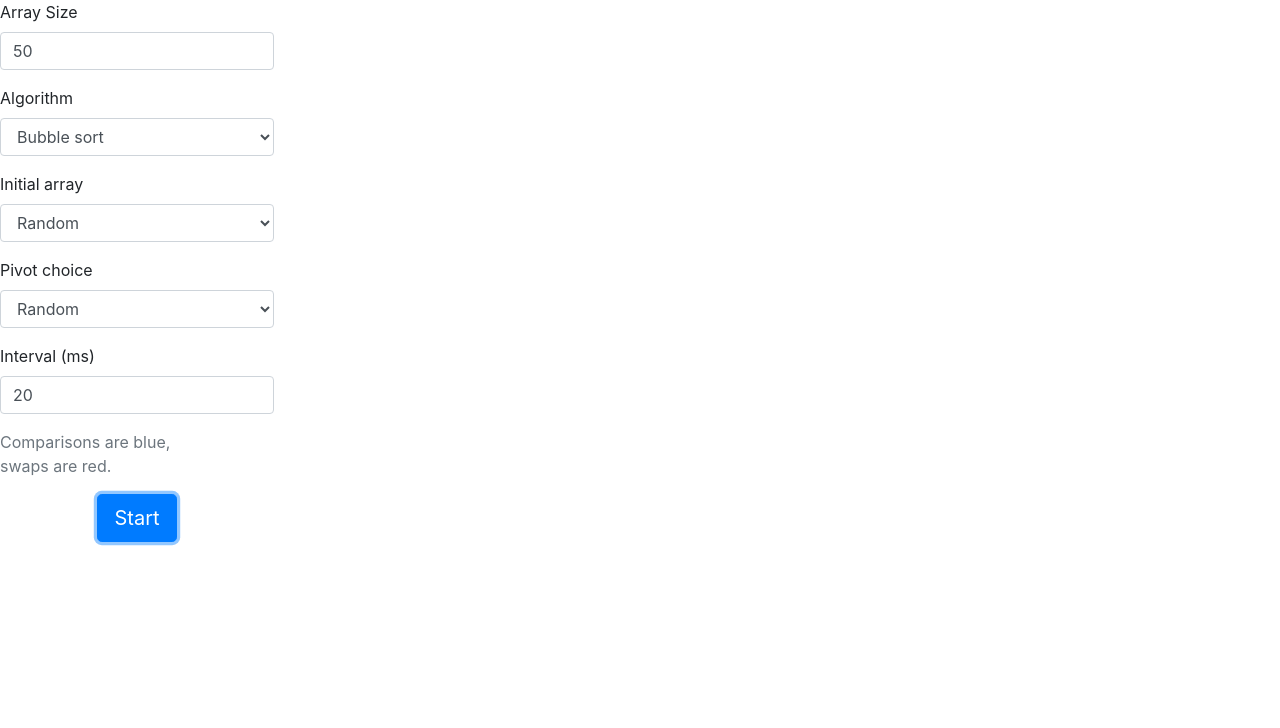
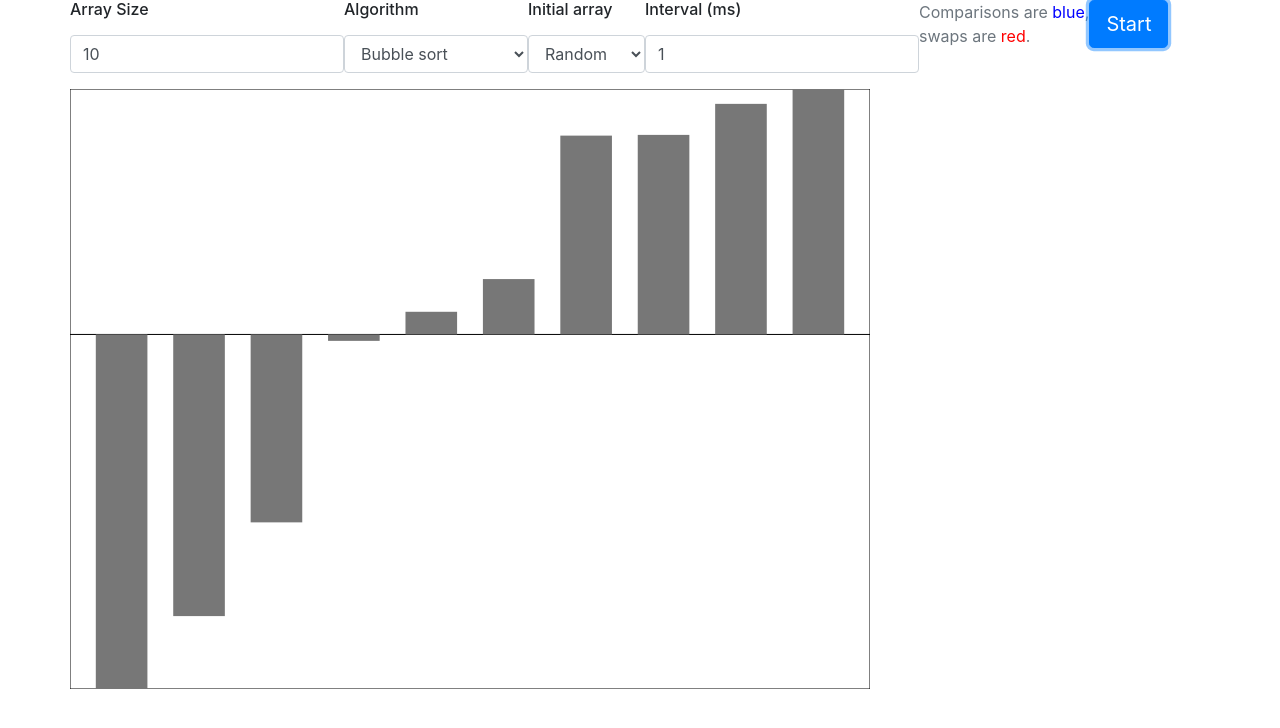
Before and after one commit to raylee247/visuals, a plain HTML site: page index.html in a window 1280 px wide. Both pictures are taken after a click on the button "Start". Drawn offline with Linux system fonts and the light colour scheme; files whose address does not match are found by name.

Commit message:
Sorting algos added
Added blubblesort, selectionsort, insertionsort, quicksort
changed page layout

```diff
--- a/index.html
+++ b/index.html
@@ -7,56 +7,43 @@
     <link href='css/lib/bootstrap.min.css' rel='stylesheet'>
   </head>
   <body>
-    <div class='container-fluid'>
+    <div class='container'>
       <div class='row'>
-        <div class='col-xs-3'>
           <div class='form-group'>
-            <label for='#array-size'>Array Size</label>
-            <input id='array-size' class='form-control' type='number' value="50"/>
+            <h6><label for='#array-size'>Array Size</label></h6>
+            <input id='array-size' class='form-control' type='number' value="10"/>
           </div>
           <div class='form-group'>
-            <label for='#algo-select'>Algorithm</label>
+            <h6><label for='#algo-select'>Algorithm</label></h6>
             <select class='form-control' id='algo-select'>
               <option value='bubblesort'>Bubble sort</option>
               <option value='selectionsort'>Selection sort</option>
               <option value='insertionsort'>Insertion sort</option>
-              <option value='cocktail_sort'>Cocktail sort</option>
               <option value='quicksort'>Quicksort</option>
-              <option value='heapsort'>Heapsort</option>
-              <option value='mergesort'>Merge sort</option>
+              <option value='heapsort'>TODO: Heapsort</option>
+              <option value='mergesort'>TODO: Merge sort</option>
             </select>
           </div>
           <div class='form-group'>
-            <label for='#init-select'>Initial array</label>
+            <h6><label for='#init-select'>Initial array</label></h6>
             <select class='form-control' id='init-select'>
               <option value='random'>Random</option>
               <option value='sorted'>Sorted</option>
               <option value='reversed'>Reversed</option>
             </select>
           </div>
-          <div class='form-group' id='pivot-select-div'>
-            <label for='#pivot-select'>Pivot choice</label>
-            <select class='form-control' id='pivot-select'>
-              <option value='random'>Random</option>
-              <option value='first'>First</option>
-              <option value='middle'>Middle</option>
-              <option value='last'>Last</option>
-              <option value='median3'>Median of 3</option>
-            </select>
-          </div>
           <div class='form-group'>
-            <label for='#interval'>Interval (ms)</label>
-            <input id='interval' class='form-control' type='number' value="20"/>
+            <h6><label for='#interval'>Interval (ms)</label></h6>
+            <input id='interval' class='form-control' type='number' value="1"/>
           </div>
           <p class='text-muted'>
-            Comparisons are <span class='compare'>blue</span>,
+            Comparisons are <span class='compare'> <font color="blue">blue</font></span>,
             <br>
-            swaps are <span class='swap'>red</span>.
+            swaps are <span class='swap'><font color="red">red</font></span>.
           </p>
           <div class='text-center'>
             <button class='btn btn-lg btn-primary' id='start-btn'>Start</button>
           </div>
-        </div>
         <div class='col-xs-9' id='canvas-div'>
           <canvas width="800px" height="600px" id="main-canvas">
         </div>
@@ -66,34 +53,17 @@
       $(function() {
         var aa = null;
 
-        // Make the canvas fit the available space
-        var resize_canvas = function() {
-          $('#main-canvas').width($('#canvas-div').width());
-        }
-        resize_canvas();
-        $(window).resize(resize_canvas);
-
-        // Disable / enable the pivot select as needed
-        var update_pivot_select = function() {
-          var algo = $('#algo-select').val();
-          var pivot_algo = sorting.is_pivot_algo(algo);
-          $('#pivot-select').prop('disabled', !pivot_algo);
-          $('#pivot-select-div').toggleClass('hidden', !pivot_algo);
-        }
-        update_pivot_select();
-        $('#algo-select').change(update_pivot_select);
-
         $('#start-btn').click(function() {
           if (aa !== null) aa.cancel();
 
           var n = parseInt($('#array-size').val());
           var interval = parseInt($('#interval').val());
           var algo = $('#algo-select').val();
-          var pivot_type = $('#pivot-select').val();
-          var sort_fn = sorting.get_sort_fn(algo, pivot_type);
+          var sort_fn = sorting.get_sort_fn(algo);
 
           var ary = [];
           for (var i = 0; i < n; i++) {
+            //sort both negative and positive values (-0.5 to 0.5)
             ary.push(Math.random() - 0.5);
           }
           var init = $('#init-select').val();
--- a/js/sorting.js
+++ b/js/sorting.js
@@ -0,0 +1,288 @@
+var sorting = (function() {
+
+  var DEFAULT_COLOR = '#777';
+  var COMPARE_COLOR = '#00f';
+  var SWAP_COLOR = '#f00';
+
+ //CREDIT for draw array, http://cs.stanford.edu/people/jcjohns/sorting.js/
+ //removed features from animated array to practice sorting types
+  function draw_array(canvas, ary, colors) {
+    /*
+     * Draw an array on a canvas.
+     *
+     * Inputs:
+     * - canvas: a DOM canvas object
+     * - ary: An array of numbers to draw
+     * - colors: An array of the same length as ary, whose ith element
+     *   is a string giving the color for the ith element of ary
+     */
+    var width_ratio = 2;
+    var ctx = canvas.getContext('2d');
+
+    // Clear the canvas
+    ctx.fillStyle = '#fff';
+    ctx.fillRect(0, 0, canvas.width, canvas.height);
+
+    // Find min and max elements
+    var min = ary[0];
+    var max = ary[0];
+    for (var i = 1; i < ary.length; i++) {
+      min = ary[i] < min ? ary[i] : min;
+      max = ary[i] > max ? ary[i] : max;
+    }
+
+    // Figure out width of bars and spacing
+    var n = ary.length;
+    var spacing = canvas.width / (width_ratio * n + n + 1);
+    var bar_width = spacing * width_ratio;
+
+    // Draw a box around the outside of the canvas
+    ctx.strokeRect(0, 0, canvas.width, canvas.height);
+
+    function convert_y(y) {
+      // Want convert_y(max) = 0, convert_y(min) = canvas.height`
+      var a = canvas.height / (min - max);
+      var b = max * canvas.height / (max - min);
+      return a * y + b;
+    }
+
+    // Draw a baseline for zero
+    var y_zero = convert_y(0);
+    ctx.beginPath();
+    ctx.moveTo(0, y_zero);
+    ctx.lineTo(canvas.width, y_zero);
+    ctx.stroke();
+
+    // Now draw boxes
+    var x = spacing;
+    for (var i = 0; i < ary.length; i++) {
+      ctx.fillStyle = colors[i];
+      var y = convert_y(ary[i]);
+      if (ary[i] >= 0) {
+        ctx.fillRect(x, y, bar_width, y_zero - y);
+      } else {
+        ctx.fillRect(x, y_zero, bar_width, y - y_zero);
+      }
+      x += spacing + bar_width;
+    }
+  }
+
+  function AnimatedArray(ary, canvas, interval) {
+    /*
+     * An AnimatedArray wraps a pure Javascript array of numbers,
+     * and provides functions to compare and swap elements of the array.
+     * These comparisons and swaps will be visualized on a canvas.
+     *
+     * The AnimatedArray stores two copies of the array and a list of actions;
+     * whenever one of the comparison or swap methods are called, the original
+     * array is immediately updated and the action is added to the action list;
+     * whenever _step() is called (which you should not call manually), one
+     * action is consumed from the action list, the second copy of the array
+     * is updated if needed, an the array is drawn to the canvas.
+     *
+     * This design lets clients of AnimatedArray use it in clean imperative
+     * code without worrying about callbacks. The downside is that it uses
+     * extra memory.
+     *
+     * Inputs to the constructor:
+     * - ary: Pure Javascript array to wrap
+     * - canvas: DOM canvas object where we will draw
+     * - interval: Time (in milliseconds) between visualizing each step
+     */
+    this._ary = ary;
+    this._canvas = canvas;
+    this._ary_display = [];
+    this._colors = [];
+    this._actions = [];
+    for (var i = 0; i < ary.length; i++) {
+      this._ary_display.push(ary[i]);
+      this._colors.push(DEFAULT_COLOR);
+    }
+    draw_array(this._canvas, this._ary, this._colors);
+    var _this = this;
+    this._id = window.setInterval(function() {_this._step();}, interval);
+  }
+
+  AnimatedArray.prototype.cancel = function() {
+    /*
+     * Cancel animations for any pending actions for this AnimatedArray.
+     */
+    window.clearInterval(this._id);
+  }
+
+
+  AnimatedArray.prototype._step = function() {
+    /*
+     * Consumes one step from the action buffer, using it to update
+     * the display version of the array and the color array; then
+     * draws the display array to the canvas. You should not call this
+     * manually.
+     */
+    if (this._actions.length === 0) {
+      draw_array(this._canvas, this._ary_display, this._colors);
+      return;
+    }
+    var action = this._actions.shift();
+    var i = action[1];
+    var j = action[2];
+    if (action[0] === 'compare') {
+      this._colors[i] = COMPARE_COLOR;
+      this._colors[j] = COMPARE_COLOR;
+    } else if (action[0] === 'swap') {
+      this._colors[i] = SWAP_COLOR;
+      this._colors[j] = SWAP_COLOR;
+      var t = this._ary_display[i];
+      this._ary_display[i] = this._ary_display[j];
+      this._ary_display[j] = t;
+    }
+    draw_array(this._canvas, this._ary_display, this._colors);
+    this._colors[i] = DEFAULT_COLOR;
+    this._colors[j] = DEFAULT_COLOR;
+  }
+
+  AnimatedArray.prototype.length = function() {
+    return this._ary.length;
+  }
+
+  //Swap function
+  //@params aa - animatedArray
+  //@params i - integer of array index to swap with index j
+  //@params j - integer of array index to swap with index i
+  // switches values in index i with index j
+  // tells move stack in animatedArray to add new step
+  function swap(aa, i, j){
+    var a = aa._ary;
+    aa._actions.push(['swap', i, j]);
+    var temp = a[i];
+    a[i] = a[j];
+    a[j] = temp;
+  }
+
+  //Performs bubblesort
+  //@params aa - AnimatedArray, holds 2 stacks, 1 for actions to take and animate, one as regular javascript array to hold int values
+  //  takes an index and compares to next value, if the value is smaller swap
+  //  items floating out like a bubble and lands at the end until sorted
+  function bubblesort(aa) {
+    var a = aa._ary;
+    var len = a.length;
+    for (var i = 0; i < len; i++) {
+      for (var j = 0; j < len - i - 1; j++) {
+        if (a[j+1]<a[j]) {
+          //add push action to action stack in aa
+          // aa._actions.push(['swap', j+1, j]);
+          // var temp = a[j+1];
+          // a[j+1]=a[j];
+          // a[j] = temp;
+          swap(aa,j+1, j);
+        }
+      }
+    }
+  }
+
+  //Performs selectionSort
+  ///@params aa - AnimatedArray, holds 2 stacks, 1 for actions to take and animate, one as regular javascript array to hold int values
+  //  loops through the array, every iteration takes the smallest value and placest it in the current iteration position
+  //  select the smallest and place in order
+  function selectionsort(aa) {
+    var a = aa._ary;
+    var len = a.length;
+    var min;
+    for(var i = 0; i < len - 1; i++){
+      var compare = a[i];
+      for(var j = i; j < len; j++){
+        if(a[j] <= compare){
+          compare = a[j];
+          min = j;
+        }
+      }
+      swap(aa,i,min);
+    }
+  }
+
+  //Performs insertionSort
+  ///@params aa - AnimatedArray, holds 2 stacks, 1 for actions to take and animate, one as regular javascript array to hold int values
+  //  loops through the array, if index is smaller than previous, move value back until value before is larger
+  // insert the smallest behind values larger than it, like sorting card hands
+  function insertionsort(aa) {
+    var a = aa._ary;
+    var len = a.length;
+    for(var i = 1; i < len; i++){
+      for(var j = i; j > 0; j--){
+        if(a[j] < a[j-1]){
+          swap(aa, j, j-1);
+        }
+      }
+    }
+  }
+
+  //Helper function for quicksort to find pivot point and move values to the correct side of pivot
+  //@params aa - AnimatedArray
+  //@params first - integer, left index
+  //@params last - integer, right index
+  function pivots(aa, first, last){
+    var a = aa._ary;
+    var pivotValue = a[first];
+    pivot = first;
+    for (var i = first; i < last; i++) {
+      if (a[i] < a[last]) {
+        if (i != pivot) {
+          swap(aa, i, pivot);
+        }
+        pivot += 1
+      }
+    }
+    swap(aa, last, pivot);
+
+    return pivot;
+  }
+
+  //Performs quickSort
+  //@params aa - AnimatedArray, holds 2 stacks, 1 for actions to take and animate, one as regular javascript array to hold int values
+  //@params first - integer, left marker
+  //@params last - integer, right marker
+  //  pick a pivot and move everything smaller to the left and everything larger to the right
+  //   repeat until left and right markers are equal or crossed same point
+  function quicksort(aa, first, last) {
+    if (typeof(first) === 'undefined'){ first = 0; }
+    if (typeof(last) === 'undefined'){ last = aa._ary.length - 1; }
+    if (first >= last){ return; }
+
+    var pivot = pivots(aa, first, last);
+
+    quicksort(aa, first, pivot - 1);
+    quicksort(aa, pivot + 1, last);
+  }
+
+  function mergesort(aa, left, right) {
+
+  }
+
+  function heapsort(aa, left, right) {
+
+  }
+
+  var algorithms = {
+    'bubblesort': bubblesort,
+    'selectionsort': selectionsort,
+    'insertionsort': insertionsort,
+    'heapsort': heapsort,
+    'quicksort': quicksort,
+    'mergesort': mergesort,
+  }
+
+  function get_sort_fn(algo, pivot_type) {
+    if (!algorithms.hasOwnProperty(algo)) {
+      throw 'Invalid algorithm ' + algo;
+    }
+    return algorithms[algo];
+  }
+
+  return {
+    'AnimatedArray': AnimatedArray,
+    'get_sort_fn': get_sort_fn,
+    'algorithms': algorithms,
+  }
+
+  return _sorting;
+
+})();
```
Also changed, not shown: 2 other files.
